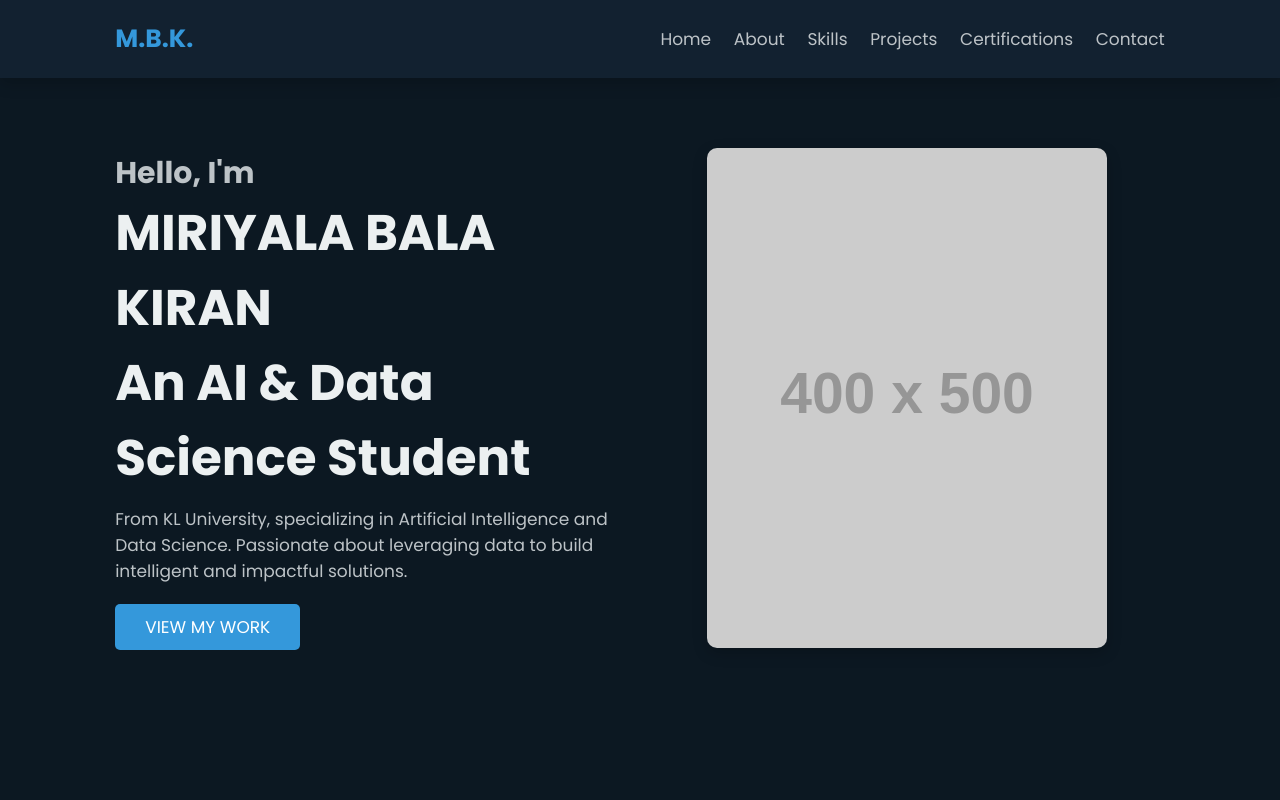
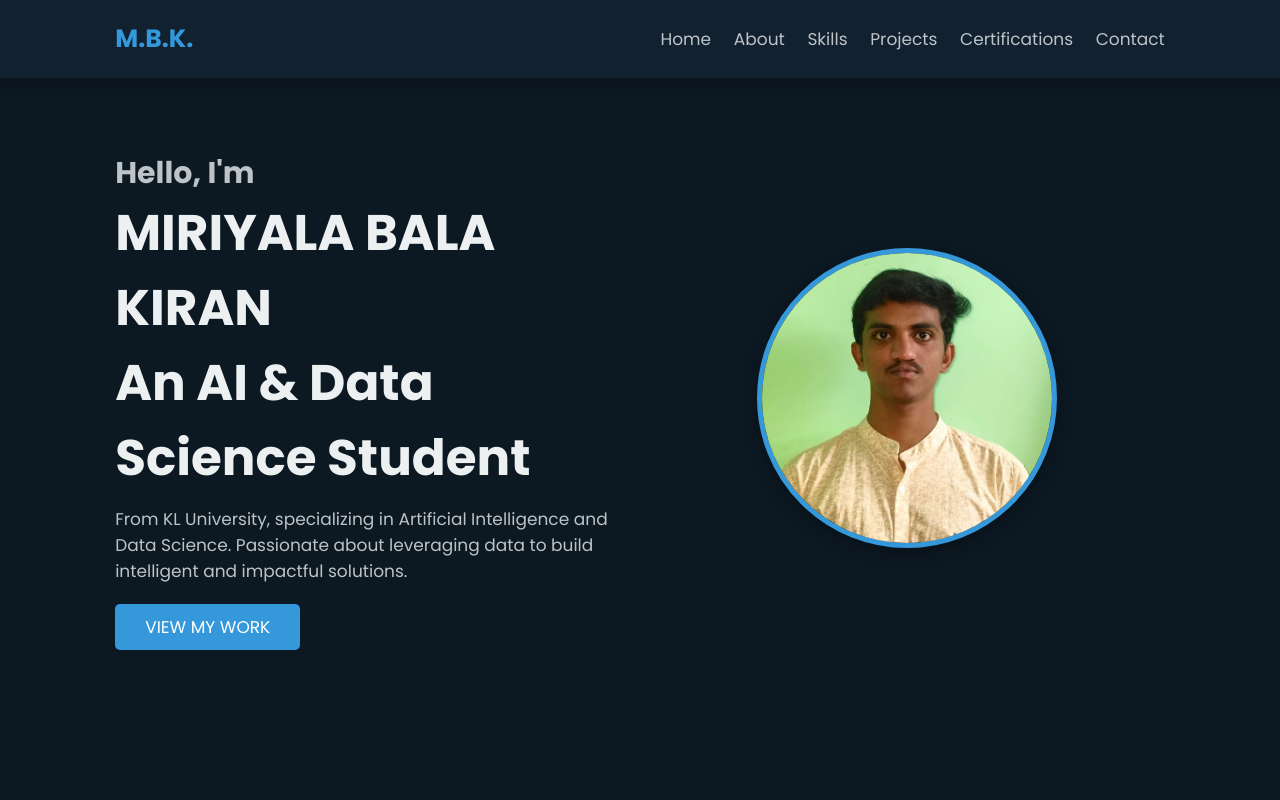
Before and after one commit to balakiran0/portfolio, a plain HTML site: page index.html in a window 1280 px wide. Shown: the top 800 px of the page. Drawn offline with Linux system fonts and the light colour scheme; placeholder pictures from the web are drawn by us.

Commit message:
Made profile picture round and resized it

```diff
--- a/index.html
+++ b/index.html
@@ -37,10 +37,8 @@
             <p>From KL University, specializing in Artificial Intelligence and Data Science. Passionate about leveraging data to build intelligent and impactful solutions.</p>
             <a href="#projects" class="btn">View My Work</a>
         </div><div class="image">
-            <!-- Replace this with your actual photo when available -->
-            <img src="https://placehold.co/400x500/122130/ecf0f1?text=Your+Photo" alt="Miriyala Bala Kiran">
-            <!-- When you have your photo ready, save it as 'profile.jpg' in the images folder and uncomment the line below -->
-            <!-- <img src="images/profile.jpg" alt="Miriyala Bala Kiran"> -->
+            <!-- Your actual photo with profile-pic class for styling -->
+            <img src="images/PIK-3.jpg" alt="Miriyala Bala Kiran" class="profile-pic">
         </div>
     </section>
 
--- a/style.css
+++ b/style.css
@@ -133,12 +133,25 @@ section {
 .home .image {
     flex: 1 1 40rem;
     text-align: center;
-}
-
-.home .image img {
+}.home .image img {
     max-width: 100%;
     border-radius: 1rem;
     box-shadow: var(--box-shadow);
+}
+
+/* Profile picture styling - round shape and controlled size */
+.profile-pic {
+    width: 300px;
+    height: 300px;
+    border-radius: 50% !important; /* Circular shape */
+    object-fit: cover; /* Maintains aspect ratio and fills the container */
+    border: 5px solid var(--accent-color); /* Adds a border with accent color */
+    box-shadow: 0 5px 15px rgba(0, 0, 0, 0.3) !important;
+    transition: transform 0.3s ease;
+}
+
+.profile-pic:hover {
+    transform: scale(1.05); /* Slight zoom effect on hover */
 }
 
 /* About Section */
```
